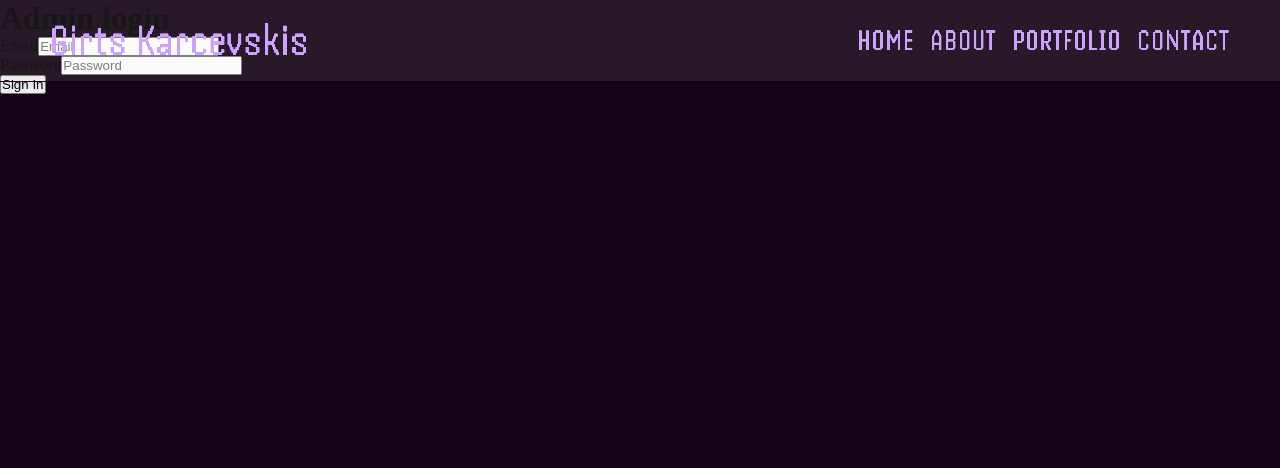
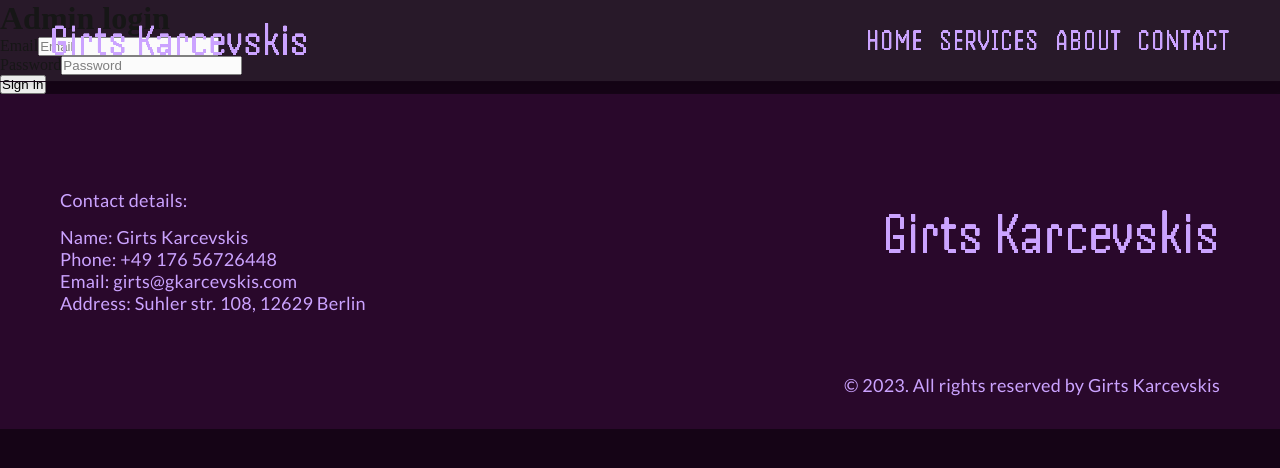
Before and after one commit to girts521/portfolioV2, a Next.js app: page /admin in a window 1280 px wide. Shown: the top 468 px of the page. Built offline with nearby package versions, Linux system fonts and the light colour scheme; no server answers.

Commit message:
Remove portfolio section, add services to nav, add footer

```diff
--- a/components/ContactForm/index.tsx
+++ b/components/ContactForm/index.tsx
@@ -2,7 +2,7 @@
 import styles from "./index.module.scss";
 import { useState, useEffect } from "react";
 import axios from 'axios'
-
+import Link from "next/link";
 
 interface ContactFormProps {
     closeContact: () => void;
@@ -133,7 +133,9 @@ interface ContactFormProps {
 
           <div className={styles.innerCheckbox}>
             <input onChange={handleCheckboxChange} type="checkbox" name="terms" id="terms" />
-            <label   htmlFor="terms">I agree to the terms and conditions</label>
+            <label   htmlFor="terms">I agree to the <Link href={'/terms'}>
+            terms and conditions
+            </Link> </label>
           </div>
 
           {error && <div className={styles.error}>{error}</div>}
--- /dev/null
+++ b/components/Footer/index.module.scss
@@ -0,0 +1,128 @@
+.container {
+    background: #29082B;
+    padding-top: 33px;
+    padding-bottom: 33px;
+
+    .contactDetails {
+
+        display: flex;
+        flex-direction: column;
+        // justify-content: space-between;
+        align-items: center;
+        height: 100%;
+
+
+        .brand {
+            color: #CBA3FF;
+            text-align: center;
+            font-family: Handjet;
+            font-size: 40px;
+            font-style: normal;
+            font-weight: 400;
+            line-height: normal;
+            letter-spacing: 0.8px;
+            width: 190px;
+            margin-bottom: 37px;
+        }
+
+        .heading {
+            margin-bottom: 15px;
+        }
+
+        .heading,
+        .contact {
+            color: #CBA3FF;
+            text-align: center;
+            font-family: Lato;
+            font-size: 12px;
+            font-style: normal;
+            font-weight: 400;
+            line-height: normal;
+            letter-spacing: 0.24px;
+        }
+    }
+
+    .copyright {
+        color: #CBA3FF;
+        text-align: center;
+        font-family: Lato;
+        font-size: 12px;
+        font-style: normal;
+        font-weight: 400;
+        line-height: normal;
+        letter-spacing: 0.24px;
+        margin-top: 11px;
+    }
+}
+
+@media (min-width: 768px) {
+    .container {
+        padding-left: 60px;
+        padding-right: 60px;
+        padding-top: 95px;
+
+        .contactDetails {
+            flex-direction: row-reverse;
+            justify-content: space-between;
+            margin-bottom: 60px;
+
+            .brand {
+                font-size: 50px;
+            }
+
+            .heading,
+            .contact {
+                text-align: left;
+                font-size: 16px;
+            }
+        }
+
+        .copyright {
+            text-align: right;
+            font-size: 16px;
+        }
+    }
+}
+
+
+@media (min-width: 1024px) {
+    .container {
+        .contactDetails {
+
+            .brand {
+                font-size: 60px;
+                width: auto;
+            }
+
+            .heading,
+            .contact {
+                font-size: 18px;
+            }
+        }
+
+        .copyright {
+            font-size: 18px;
+        }
+    }
+}
+
+@media (min-width: 1440px) {
+    .container {
+        .contactDetails {
+
+            .brand {
+                font-size: 70px;
+
+            }
+
+            .heading,
+            .contact {
+                font-size: 20px;
+            }
+        }
+
+        .copyright {
+            font-size: 20px;
+        }
+    }
+}
--- /dev/null
+++ b/components/Footer/index.tsx
@@ -0,0 +1,31 @@
+import styles from "./index.module.scss";
+
+const Footer = () => {
+  return (
+    <>
+      <div className={styles.container}>
+        <div className={styles.contactDetails}>
+          <h1 className={styles.brand}>Girts Karcevskis</h1>
+
+          <div>
+            <h2 className={styles.heading}>Contact details:</h2>
+            <p className={styles.contact}>
+              Name: Girts Karcevskis
+              <br />
+              Phone: +49 176 56726448
+              <br />
+              Email: girts@gkarcevskis.com
+              <br />
+              Address: Suhler str. 108, 12629 Berlin
+            </p>
+          </div>
+        </div>
+        <p className={styles.copyright}>
+          © 2023. All rights reserved by Girts Karcevskis
+        </p>
+      </div>
+    </>
+  );
+};
+
+export default Footer;
--- a/components/Navbar/index.tsx
+++ b/components/Navbar/index.tsx
@@ -65,20 +65,26 @@ export default function Navbar() {
               </Link>
             </li>
             <li className={styles.navItem}>
+            <Link onClick={onClickHandler} href={{ pathname: "/", query: { section: "servicesSection" } }}>
+                Services
+              </Link>
+            </li>
+            <li className={styles.navItem}>
             <Link onClick={onClickHandler} href={{ pathname: "/", query: { section: "aboutSection" } }}>
                About
               </Link>
             </li>
-            <li className={styles.navItem}>
+            {/* <li className={styles.navItem}>
             <Link onClick={onClickHandler} href={{ pathname: "/", query: { section: "portfolioSection" } }}>
                 Portfolio
               </Link>
-            </li>
+            </li> */}
             <li className={styles.navItem}>
             <Link onClick={onClickHandler} href={{ pathname: "/", query: { section: "contactSection" } }}>
                 Contact
               </Link>
             </li>
+
           </ul>
         </nav>
       )}
--- a/components/Services/index.tsx
+++ b/components/Services/index.tsx
@@ -19,7 +19,7 @@ const closeContact = () => {
 
   return (
     <div className={styles.container}>
-      <h1>Services</h1>
+      <h1 id="servicesSection">Services</h1>
       <div className={styles.servicesContainer}>
         <Service
           title="Custom full web application"
--- a/pages/_app.js
+++ b/pages/_app.js
@@ -1,6 +1,7 @@
 // pages/_app.js
 import '../src/app/globals.css';  // Import global styles
 import Navbar from '../components/Navbar';
+import Footer from '../components/Footer';
 
 
 function MyApp({ Component, pageProps }) {
@@ -9,6 +10,7 @@ function MyApp({ Component, pageProps }) {
         <Navbar />
 
       <Component {...pageProps} />  {/* The current page component */}
+      <Footer />
     </div>
   );
 }
--- a/pages/index.tsx
+++ b/pages/index.tsx
@@ -40,7 +40,7 @@ export default function Home() {
         <ScrollFadeInUp>
         <About />
         </ScrollFadeInUp>
-      <Portfolio />
+      {/* <Portfolio /> */}
         <ScrollFadeInUp>
       <Thankyou />
         </ScrollFadeInUp>
--- a/pages/page.module.scss
+++ b/pages/page.module.scss
@@ -31,8 +31,8 @@
     // }
 
     button {
-        background-color: #2E77D0;
-        color: #FAFAFA;
+        // background-color: #2E77D0;
+        // color: #FAFAFA;
         transition: box-shadow 0.3s ease, transform 0.3s ease;
         /* Smooth transition for hover effects */
 
```
